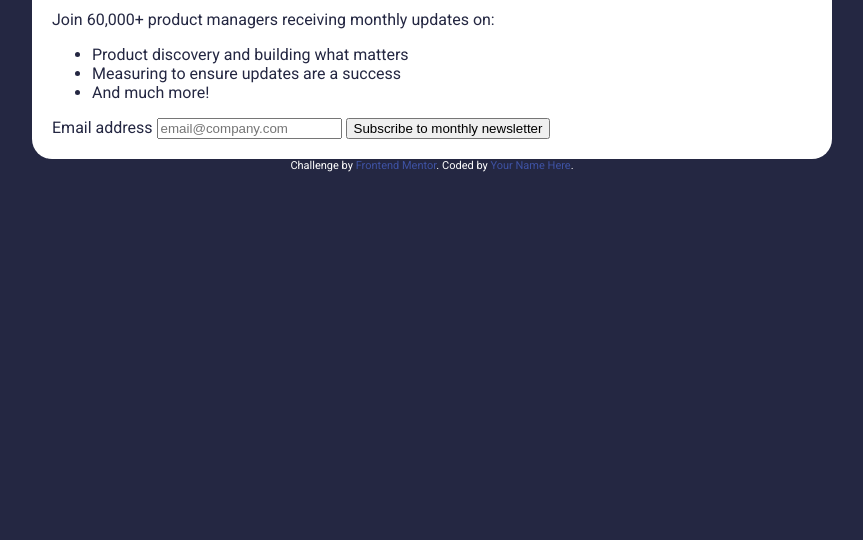
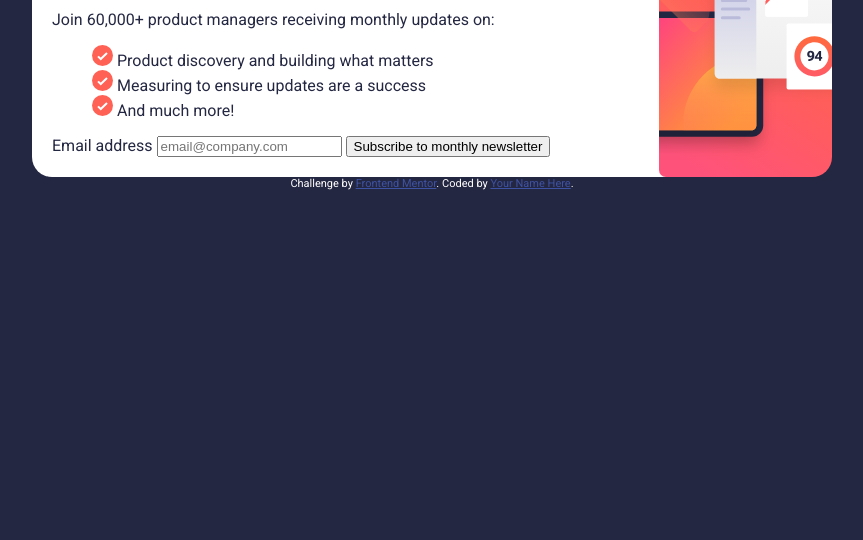
Before and after one commit to NkululekoCyrilCele/newsletter-sign-up, a website: page index.html in a window 1280 px wide. Shown: the part 260-800 px from the top of the page, without its empty margins (208-1071 px from the left). Drawn offline with Linux system fonts and the light colour scheme.

Commit message:
Update index and add images

```diff
--- a/app/scss/components/signup-form.scss
+++ b/app/scss/components/signup-form.scss
@@ -2,11 +2,16 @@
 
 .signup-form {
     color: var(--dark-slate-grey);
+    background-image: none;
 
     @include breakpoint(large) {
         background-color: white;
         margin: rem(180) auto 0;
         padding: rem(20);
         border-radius: rem(20);
+        background-image: url("/assets/images/illustration-sign-up-desktop.svg");
+        background-repeat: no-repeat;
+        background-size: contain;
+        background-position: right;
     }
 }
--- a/app/scss/globals/layout.scss
+++ b/app/scss/globals/layout.scss
@@ -5,9 +5,13 @@
     padding: rem(25);
     max-width: rem(800);
     margin: 0 auto;
+    background-image: url("/assets/images/illustration-sign-up-mobile.svg");
+    background-repeat: no-repeat;
+    background-size: contain;
 
     @include breakpoint(large) {
         padding: 0;
         background-color: var(--dark-grey-slate);
+        background-image: none;
     }
 }
--- a/app/scss/globals/typography.scss
+++ b/app/scss/globals/typography.scss
@@ -6,12 +6,13 @@ h1 {
     font-weight: 700;
     line-height: 1.2;
     margin-bottom: rem(24);
+
     @include breakpoint(large) {
         font-size: rem(38);
         font-weight: 700;
     }
 }
 
-a, a:visited, a:active {
-    text-decoration: none;
+ul {
+    list-style-type: none;
 }
--- a/index.html
+++ b/index.html
@@ -35,9 +35,11 @@
           <h1>Stay updated!</h1>
           <p>Join 60,000+ product managers receiving monthly updates on:</p>
           <ul>
-            <li>Product discovery and building what matters</li>
-            <li>Measuring to ensure updates are a success</li>
-            <li>And much more!</li>
+            <li><img src="./assets/images/icon-list.svg"> Product discovery and
+              building what matters</li>
+            <li><img src="./assets/images/icon-list.svg"> Measuring to ensure
+              updates are a success</li>
+            <li><img src="./assets/images/icon-list.svg"> And much more!</li>
           </ul>
           <form action="#" id="newsletterForm" class="form">
             <label for="email">Email address</label>
```
Also changed, not shown: dist/style.css, 1 other file.
